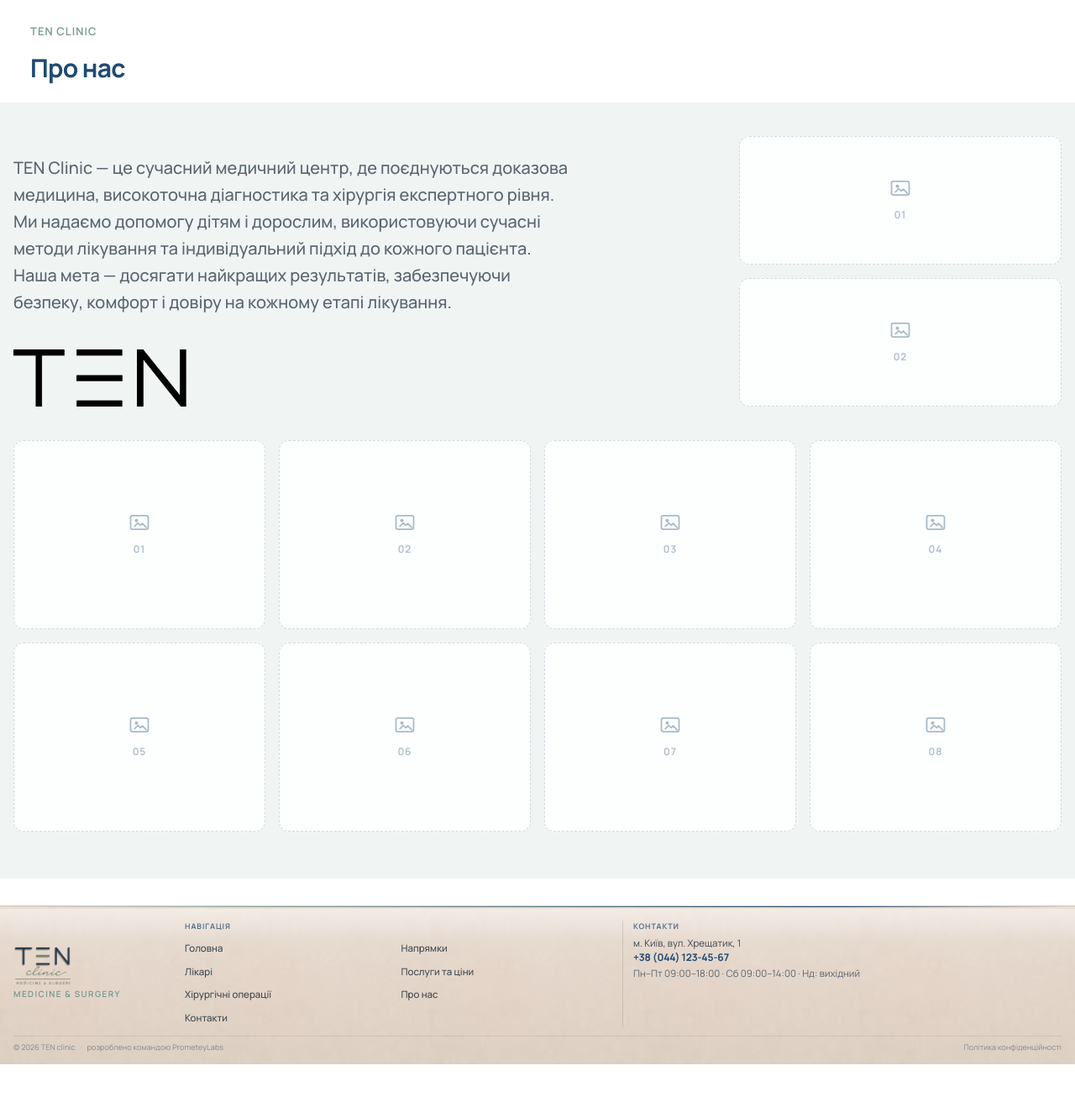
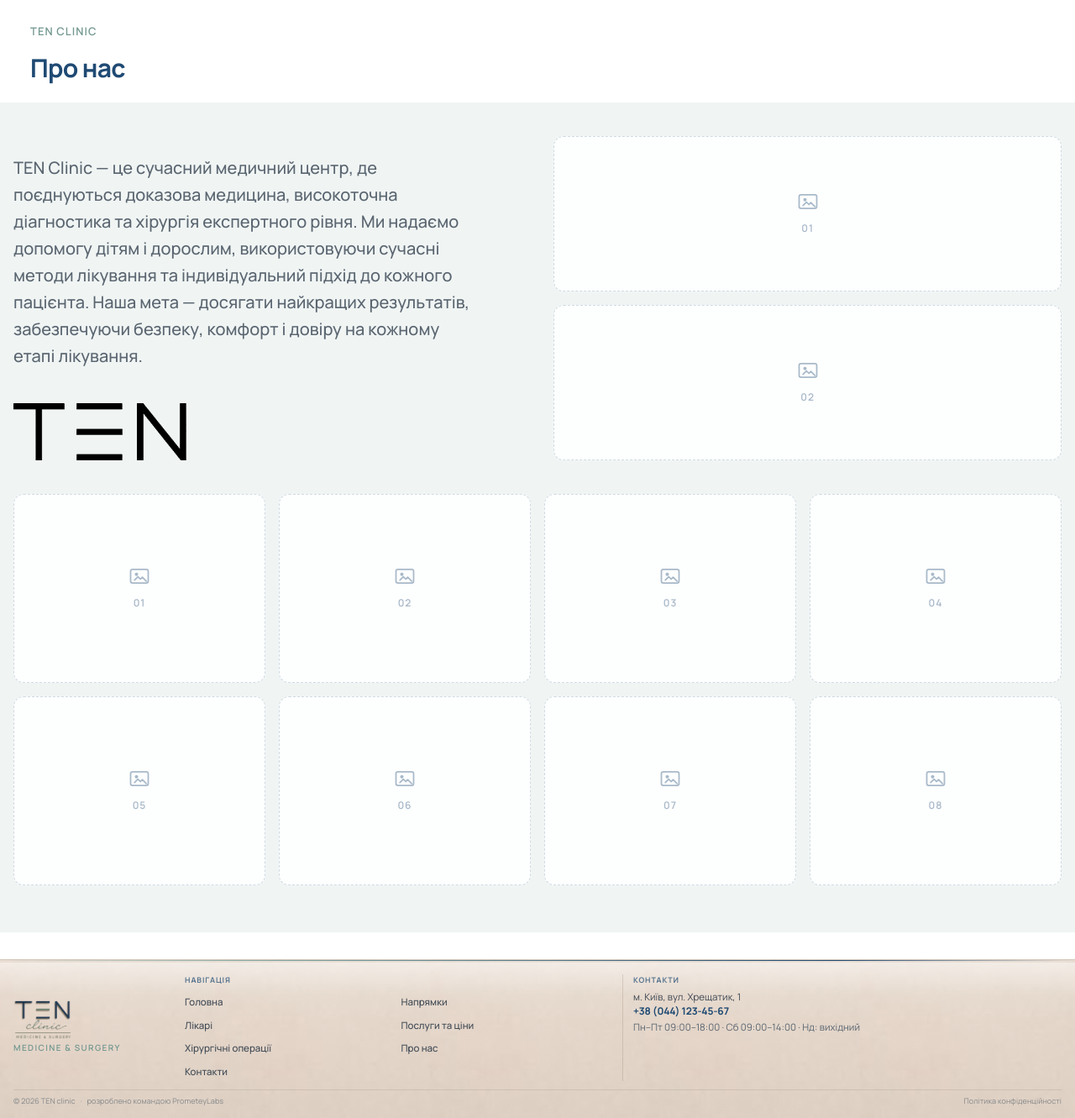
Before and after one commit to prometeylabsryna/tenclinic, a Django app: page /about/ in a window 1280 px wide. Shown: the part 126-1457 px from the top of the page at 84% size. Before the commit the page ends 1393 px from the top, so only its background shows below. Run offline with Django 5.2, Linux system fonts and the light colour scheme; data comes from the database, SQL or seed files in the repository.

Commit message:
Спростити layout «Про нас»: бокові фото на всю висоту й ширину колонки.
Рівні колонки 1fr/1fr і стабільне розтягування рамок на десктопі/iOS Safari.

Co-authored-by: Cursor <cursoragent@cursor.com>

```diff
--- a/static/css/about-us-page.css
+++ b/static/css/about-us-page.css
@@ -1,4 +1,4 @@
-/* Сторінка «Про нас» */
+/* Сторінка «Про нас» — лише унікальні стилі сторінки */
 
 .about-us-page__lead {
   margin: 0.75rem 0 0;
@@ -14,22 +14,8 @@
   background: var(--color-bg-accent);
 }
 
-.about-us-page__body .about-us-section__layout {
-  gap: clamp(1.5rem, 3.5vw, 2.5rem);
-}
-
 @media (max-width: 767px) {
-  .about-us-page__body .about-us-section__top--with-media {
-    grid-template-columns: 1fr;
-  }
-
   .about-us-page__body .about-us-section__gallery--side .about-us-section__photo-frame {
     aspect-ratio: 16 / 10;
   }
 }
-
-@media (min-width: 768px) and (max-width: 1023px) {
-  .about-us-page__body .about-us-section__top--with-media {
-    grid-template-columns: minmax(0, 1fr) minmax(240px, 21rem);
-  }
-}
--- a/static/css/about-us-section.css
+++ b/static/css/about-us-section.css
@@ -26,7 +26,6 @@
 }
 
 .about-us-section__text {
-  max-width: 42rem;
   color: var(--color-graphite-muted);
 }
 
@@ -63,17 +62,20 @@
 
 .about-us-section__photo {
   margin: 0;
+  min-width: 0;
   min-height: 0;
 }
 
 .about-us-section__photo-frame {
   position: relative;
   width: 100%;
+  height: 100%;
   overflow: hidden;
   border-radius: var(--radius-md);
   background: rgba(255, 255, 255, 0.72);
   box-shadow: 0 8px 28px rgba(31, 74, 115, 0.08);
   transform: translateZ(0);
+  aspect-ratio: 4 / 3;
 }
 
 .about-us-section__photo--empty .about-us-section__photo-frame {
@@ -90,6 +92,7 @@
   gap: 0.5rem;
   width: 100%;
   height: 100%;
+  min-height: 0;
   padding: 0.75rem;
   color: rgba(31, 74, 115, 0.38);
 }
@@ -113,16 +116,6 @@
   object-position: center;
 }
 
-.about-us-section__gallery--side .about-us-section__photo-frame,
-.about-us-section__gallery--side .about-us-section__photo-placeholder {
-  aspect-ratio: 4 / 3;
-}
-
-.about-us-section__gallery--bottom .about-us-section__photo-frame,
-.about-us-section__gallery--bottom .about-us-section__photo-placeholder {
-  aspect-ratio: 4 / 3;
-}
-
 @media (min-width: 640px) {
   .about-us-section__gallery--bottom {
     gap: 0.875rem;
@@ -132,56 +125,33 @@
 
 @media (min-width: 768px) {
   .about-us-section__top--with-media {
-    grid-template-columns: minmax(0, 1.1fr) minmax(240px, 21rem);
+    grid-template-columns: minmax(0, 1fr) minmax(0, 1fr);
     align-items: stretch;
-    gap: clamp(1.75rem, 3.5vw, 3rem);
+    gap: clamp(1.5rem, 3vw, 2.5rem);
   }
 
   .about-us-section__gallery--side {
-    align-self: stretch;
     width: 100%;
     height: 100%;
     min-height: 100%;
     gap: 0.875rem;
     grid-template-rows: repeat(2, minmax(0, 1fr));
-    align-content: stretch;
-  }
-
-  .about-us-section__gallery--side:has(.about-us-section__photo:only-child) {
-    grid-template-rows: 1fr;
   }
 
   .about-us-section__gallery--side .about-us-section__photo {
     display: flex;
     flex-direction: column;
-    min-height: 0;
     height: 100%;
-  }
-
-  .about-us-section__gallery--side .about-us-section__photo-frame,
-  .about-us-section__gallery--side .about-us-section__photo-placeholder {
-    aspect-ratio: auto;
   }
 
   .about-us-section__gallery--side .about-us-section__photo-frame {
     flex: 1 1 0;
-    width: 100%;
-    min-height: 0;
-    display: flex;
-  }
-
-  .about-us-section__gallery--side .about-us-section__photo-image,
-  .about-us-section__gallery--side .about-us-section__photo-placeholder {
-    flex: 1 1 auto;
+    aspect-ratio: auto;
     min-height: 0;
   }
 }
 
 @media (min-width: 1024px) {
-  .about-us-section__top--with-media {
-    grid-template-columns: minmax(0, 1.12fr) minmax(280px, 24rem);
-  }
-
   .about-us-section__gallery--side,
   .about-us-section__gallery--bottom {
     gap: 1rem;
@@ -189,18 +159,9 @@
 }
 
 @supports (-webkit-touch-callout: none) {
-  .about-us-section__gallery--side .about-us-section__photo-frame,
-  .about-us-section__photo-image {
-    min-height: 0;
-  }
-
-  .about-us-section__gallery--side {
-    height: auto;
-  }
-
   @media (min-width: 768px) {
-    .about-us-section__gallery--side {
-      height: 100%;
+    .about-us-section__gallery--side .about-us-section__photo-frame {
+      min-height: 0;
     }
   }
 }
--- a/templates/pages/about_us.html
+++ b/templates/pages/about_us.html
@@ -6,8 +6,8 @@
 {% block page_class %}page--inner{% endblock %}
 
 {% block extra_css %}
-<link rel="stylesheet" href="{% static 'css/about-us-section.css' %}?v=20260708t">
-<link rel="stylesheet" href="{% static 'css/about-us-page.css' %}?v=20260708t">
+<link rel="stylesheet" href="{% static 'css/about-us-section.css' %}?v=20260708u">
+<link rel="stylesheet" href="{% static 'css/about-us-page.css' %}?v=20260708u">
 {% endblock %}
 
 {% block content %}
```
